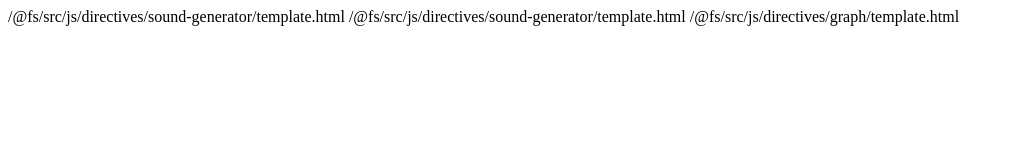
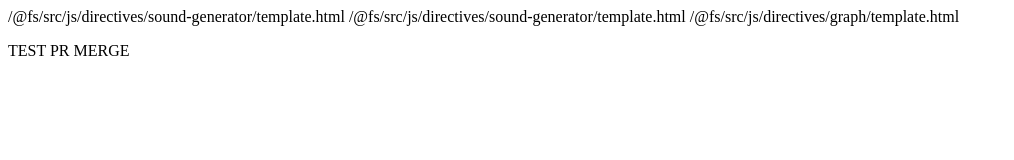
Before and after one commit to ckahn/synth-analysis, a website with bundled scripts: page src/index.html in a window 1280 px wide. Shown: the whole page, without its empty margins (0-1014 px from the left). Built offline with nearby package versions, Linux system fonts and the light colour scheme; some packages are replaced by stand-ins of ours.

Commit message:
test pr merge (#1)

```diff
--- a/src/index.html
+++ b/src/index.html
@@ -22,5 +22,6 @@
 
       <graph max-amp="1" analyzer="synthesizer.outputAnalyzer"></graph>
    </div>
+   <p>TEST PR MERGE</p>
   </body>
 </html>
```
